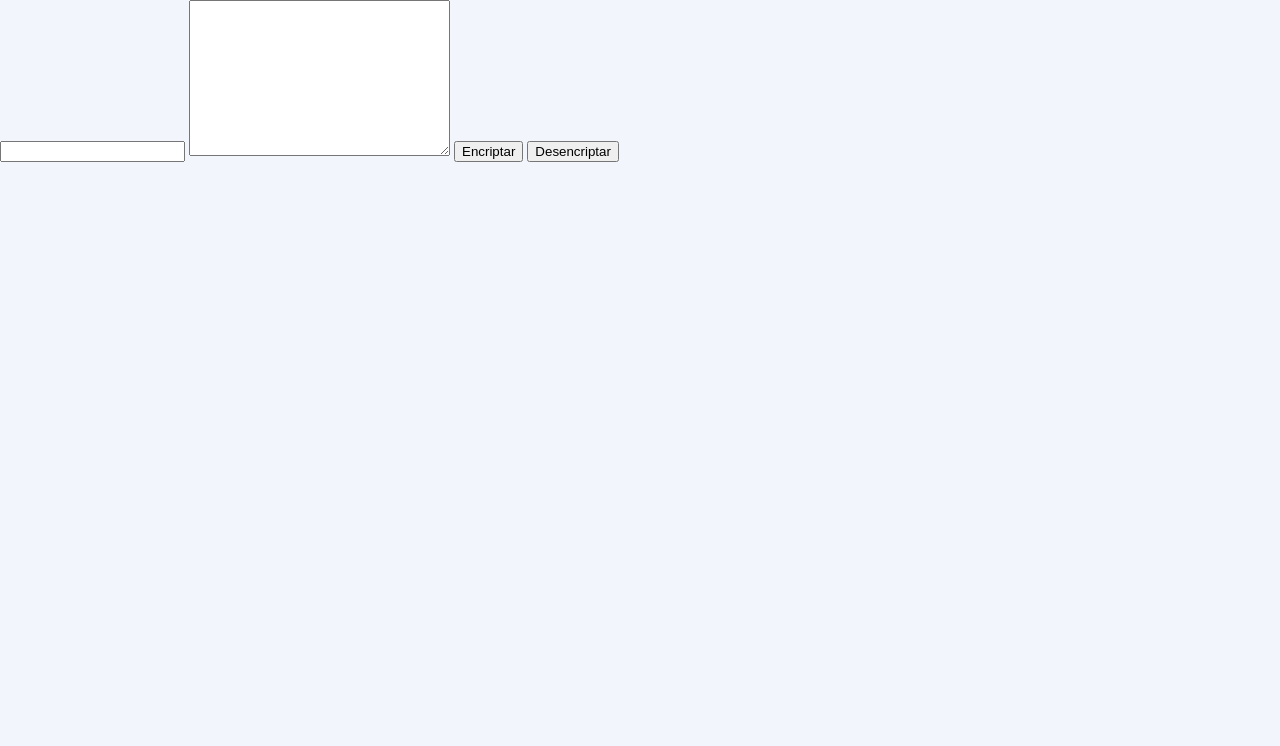
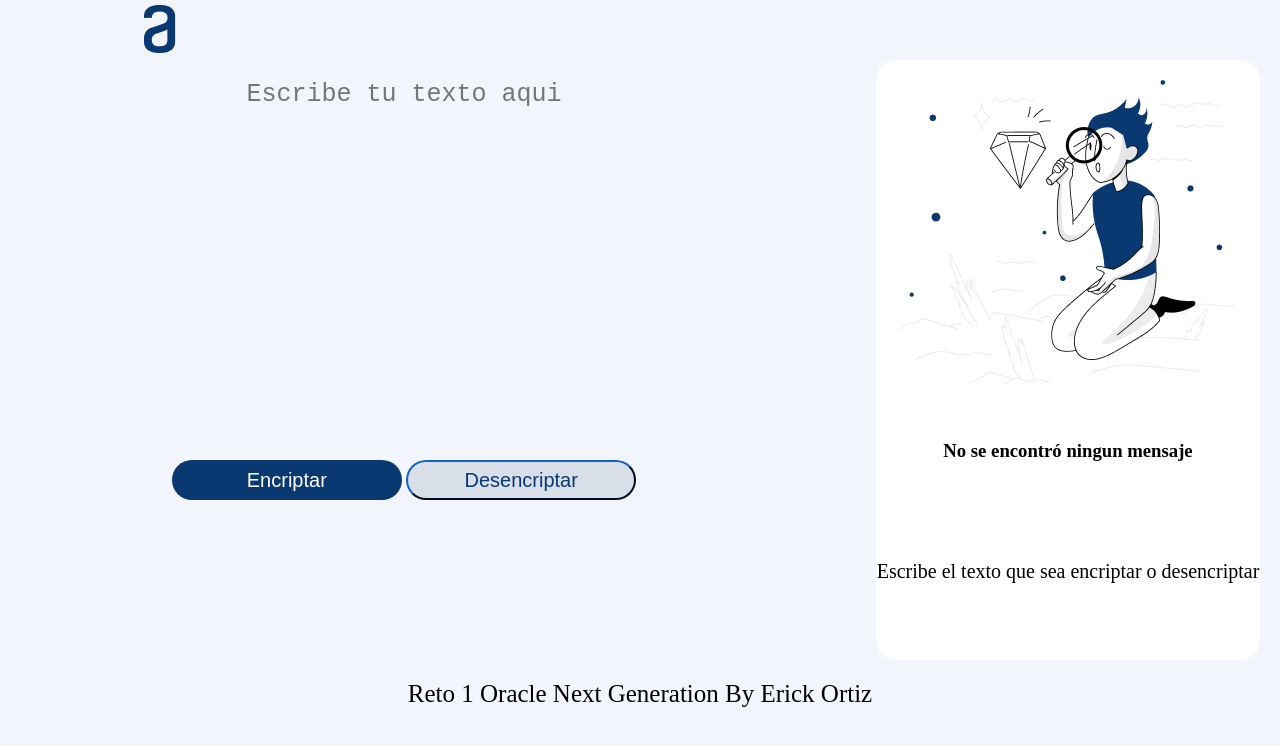
Before and after one commit to ErickOrtiz0298/Encriptador_Texto_AluraChallenge, a plain HTML site: page index.html in a window 1280 px wide. Drawn offline with Linux system fonts and the light colour scheme.

Commit message:
cambios en los estilos

```diff
--- a/index.html
+++ b/index.html
@@ -1,5 +1,6 @@
 <!DOCTYPE html>
 <html lang="en">
+
 <head>
     <meta charset="UTF-8">
     <meta http-equiv="X-UA-Compatible" content="IE=edge">
@@ -11,21 +12,48 @@
 
     <title>Encriptador</title>
 </head>
+
 <body>
-    <input type="text" id="textoEncriptado">
-    <textarea name="resultado" id="textoDesencriptado" cols="30" rows="10"></textarea>
-    <button type="button" id="botonEncriptado">Encriptar</button>
-    <button type="button" id="botonDesencriptado">Desencriptar</button>
-    <button type="button" id="botonCopiar">Copiar</button>
+    <header>
+        <img src="/imagenes/Logo.png" alt="Logo alura">
+    </header>
+    <main>
+
+        <section class="seccion_1">
+            <textarea class="textarea" placeholder="Escribe tu texto aqui"></textarea>
+                <div class="contenedor_botones">
+                    <input type="button"class="boton_encriptar" value="Encriptar"></input>
+                    <input type="button"class="boton_desencriptar" value="Desencriptar"></input>
+                </div>
+        </section>
+        <section class="seccion_2">
+            <div class="contenedor_imagen">
+                <img src="/imagenes/Muñeco.png" alt="Muñeco">
+            </div>
+            <div class="contenedor_subtitulo">
+                <h3>No se encontró ningun mensaje</h3>
+            </div>
+            <div class="contenedor_parrafo">
+                <p>Escribe el texto que sea encriptar o desencriptar</p>
+            </div>
+        </section>
+
+    </main>
+
+    <footer>
+        Reto 1 Oracle Next Generation By Erick Ortiz
+    </footer>
+
 </body>
 <script>
     var btn = document.querySelector("#botonEncriptado");
-    btn.onclick =  encriptar;
+    btn.onclick = encriptar;
 
     var btn2 = document.querySelector("#botonDesencriptado");
     btn2.onclick = desencriptar;
 
     var btn3 = document.querySelector("#botonCopiar");
-    btn3.onclick =  copiar;
+    btn3.onclick = copiar;
 </script>
+
 </html>
--- a/style.css
+++ b/style.css
@@ -1,28 +1,117 @@
+*{
+
+    margin:0;
+    padding: 0;
+}
 body{
     background-color: #F3F5FC;
-    margin:0;
 }
 
-.container{
+header{
     width: 100%;
-    margin:auto;
-    display: flex ;
+    height: 60px;
 
 }
 
-.container-izquierdo{
-    margin: 5px;
-    border: 5px;
-    padding: 5px;
-
-
-}
-.container-izquierdo{
-    margin: 5px;
-    border: 5px;
+header img{
+    margin-left: 95px;
     padding: 5px;
 }
 
-#botonCopiar{
-    display: none;
+main{
+    width: 100%;
+    height: 600px;
+    display: flex;
+    justify-content: space-between;
 }
+
+footer{
+    width: 100%;
+    height: 60px;
+}
+
+section{
+    height: 100%;
+}
+
+.seccion_1{
+    width: 60%;
+    margin-left: 20px;
+}
+.seccion_2{
+    background-color: white;
+    border-radius: 20px;
+    width: 30%;
+    margin-right: 20px;
+}
+
+.contenedor_imagen{
+    width: 100%;
+    height: 60%;
+    padding-top: 20px;
+    text-align: center;
+}
+
+.contenedor_subtitulo{
+    width: 100%;
+    height: 20%;
+    text-align: center;
+}
+
+.contenedor_parrafo{
+    width: 100%;
+    height: 20%;
+    text-align: center;
+    font-size: 20px;
+}
+
+.textarea{
+    width: 80%;
+    height: 60%;
+    resize: none;
+    display: block;
+    text-align: center;
+    margin: auto;
+    margin-top: 20px;
+    font-size: 25px;
+    border-radius: 20px;
+    border: 0;
+    outline: 0;
+    background-color: #F3F5FC;
+}
+
+.contenedor_botones{
+    text-align: center;
+    margin-top: 20px;
+}
+.boton_encriptar,.boton_desencriptar{
+    width: 30%;
+    height: 40px;
+}
+
+.boton_encriptar{
+    background-color: #0A3871;
+    color: white;
+    font-size: 20px;
+    border-radius: 20px;
+    border: 0;
+    outline: 0;
+    cursor: pointer;
+}
+
+.boton_desencriptar{
+    background-color: #D8DFE8;
+    color: #0A3871;
+    font-size: 20px;
+    border-radius: 20px;
+    border-color: #0A3871;
+    cursor: pointer;
+}
+
+footer{
+    font-size: 25px;
+    text-align: center;
+    color: black;
+    padding-top: 20px;
+    box-sizing:border-box ;
+}
```
